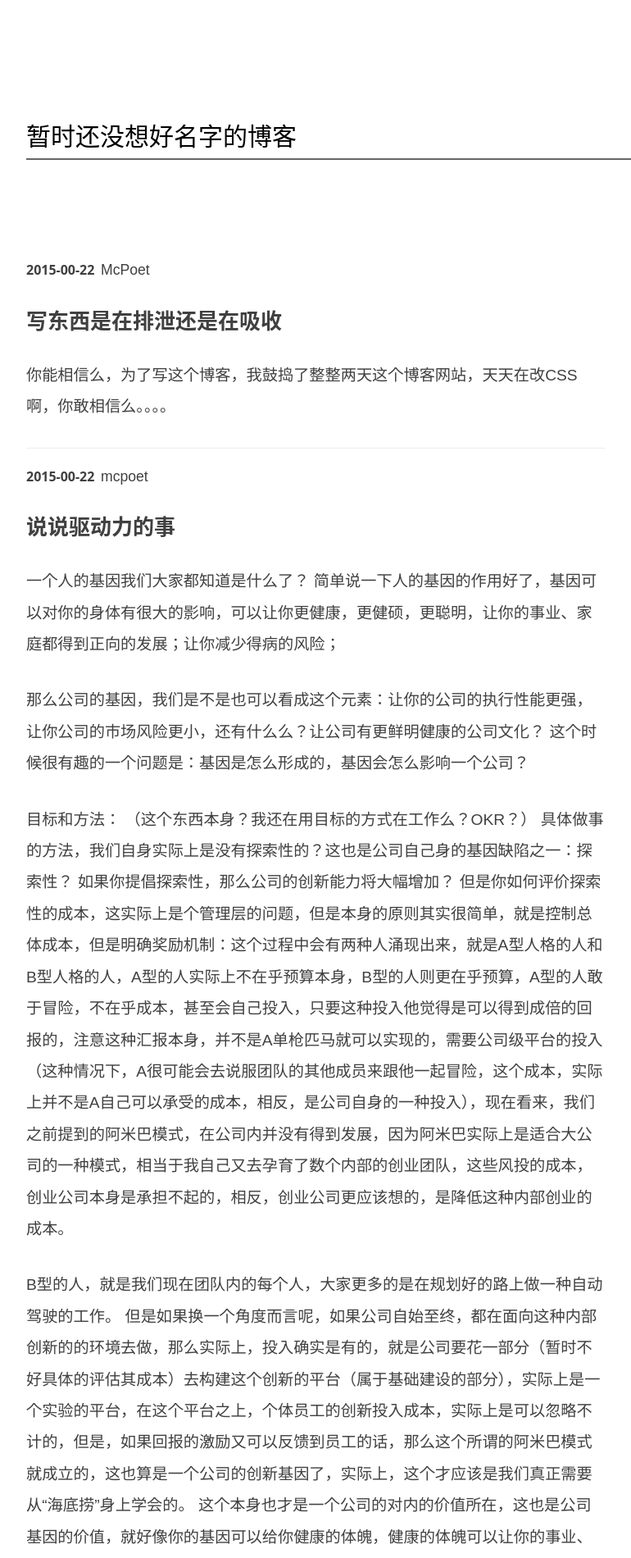
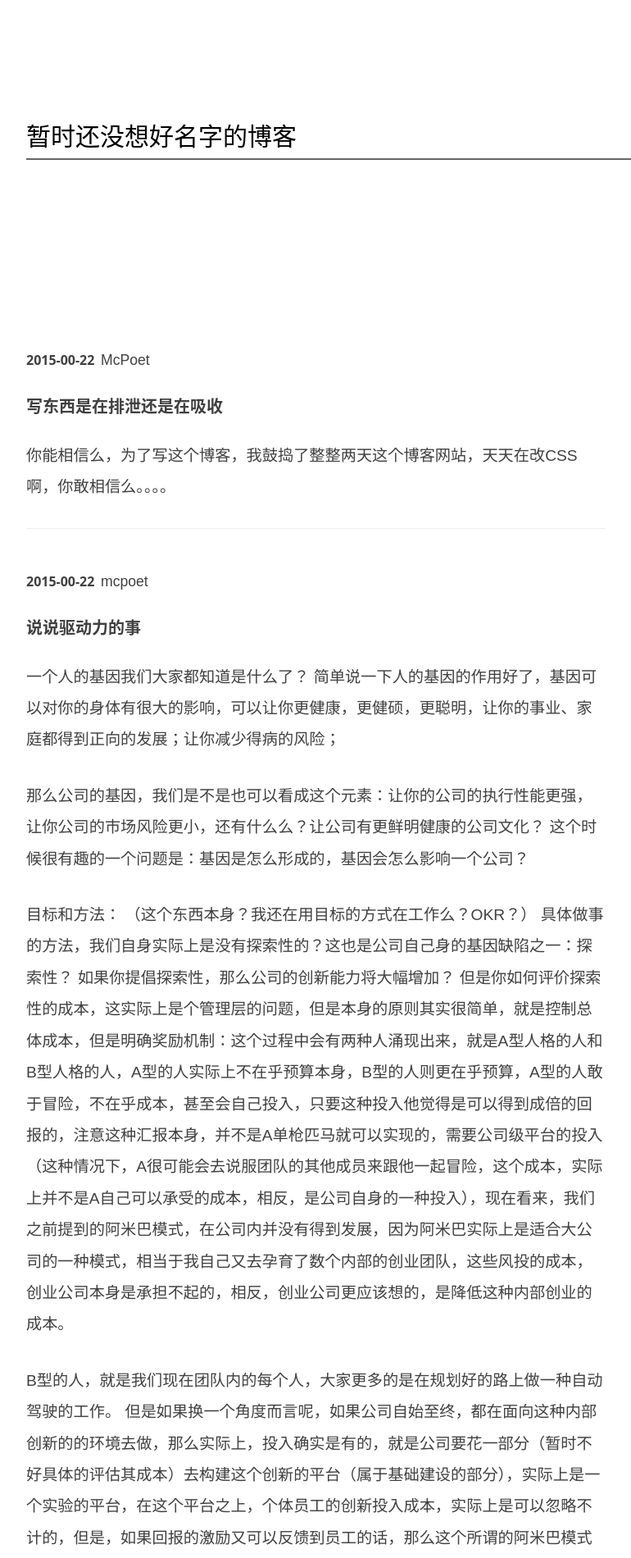
Before and after one commit to queryfish/yetanotherblogger, a Jekyll site: the page built from index.html, in a window 1280 px wide. Shown: the top 1900 px of the page at 82% size, without its empty margins (233-1003 px from the left). Built offline with Jekyll 4.4.1, drawn with Linux system fonts in a browser that asks for light colours; nearby versions of some CDN libraries; the list of posts is cut into pages by our own code; comment, search, counter and statistics services are not loaded.

Commit message:
Finally we can be writing

```diff
--- a/css/hux-blog.css
+++ b/css/hux-blog.css
@@ -398,8 +398,8 @@ pre code {
   .intro-header .site-heading,
   .intro-header .post-heading,
   .intro-header .page-heading {
-    padding-top: 150px;
-    padding-bottom: 80px;
+    padding: 150px 0;
+    /*padding-bottom: 80px;*/
   }
 }
 .intro-header .site-heading {
@@ -407,8 +407,7 @@ pre code {
 }
 @media only screen and (min-width: 768px) {
   .intro-header .site-heading {
-    padding-top: 150px;
-    padding-bottom: 80px;
+    padding: 150px 0;
   }
 }
 .intro-header .site-heading,
@@ -522,7 +521,7 @@ pre code {
 }
 
 div.post-meta-header {
-  margin-top: 10px;
+  margin-top: 50px;
 }
 
 .post-preview > .post-meta-date {
@@ -567,6 +566,9 @@ span.post-meta-author {
   }
   .post-preview .post-meta {
     font-size: 18px;
+  }
+  .post-preview > .post-title {
+    font-size: 20px;
   }
 }
 .post-content-preview {
--- a/index.html
+++ b/index.html
@@ -14,11 +14,11 @@ description: "Out of nowhere"
               {% if post.author %}{{ post.author }}{% else %}{{ "McPoet" }}{% endif %}
           </span>
         </div>
-        <a href="{{ post.url | prepend: site.baseurl }}">
-        <h2 class="post-title">
+        <!-- <a href="{{ post.url | prepend: site.baseurl }}"> -->
+        <h3 class="post-title">
             {{ post.title }}
-        </h2>
-        </a>
+        </h3>
+        <!-- </a> -->
         <div class="post-content-preview">
             <!-- {{ post.content | strip_html | truncate:500 }} -->
             <!-- {{ post.content | truncate:1000 }} -->
```
